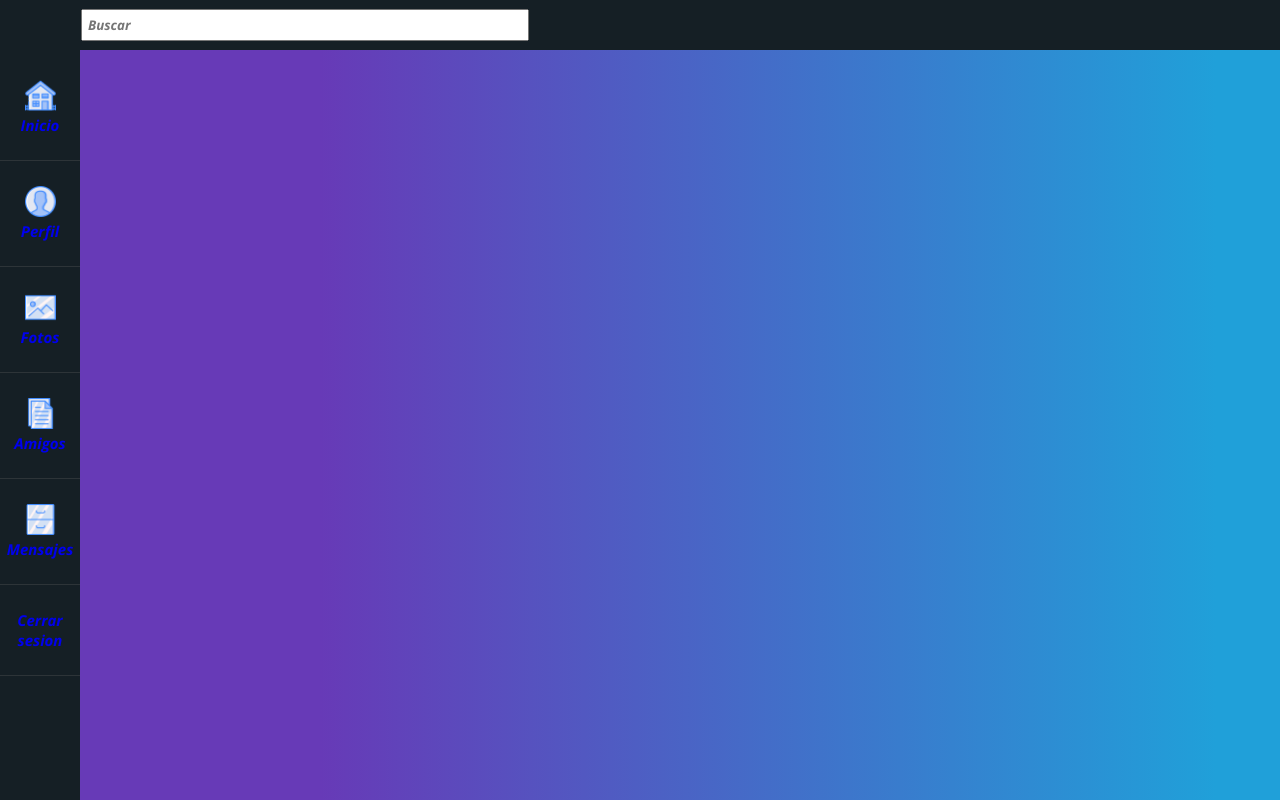
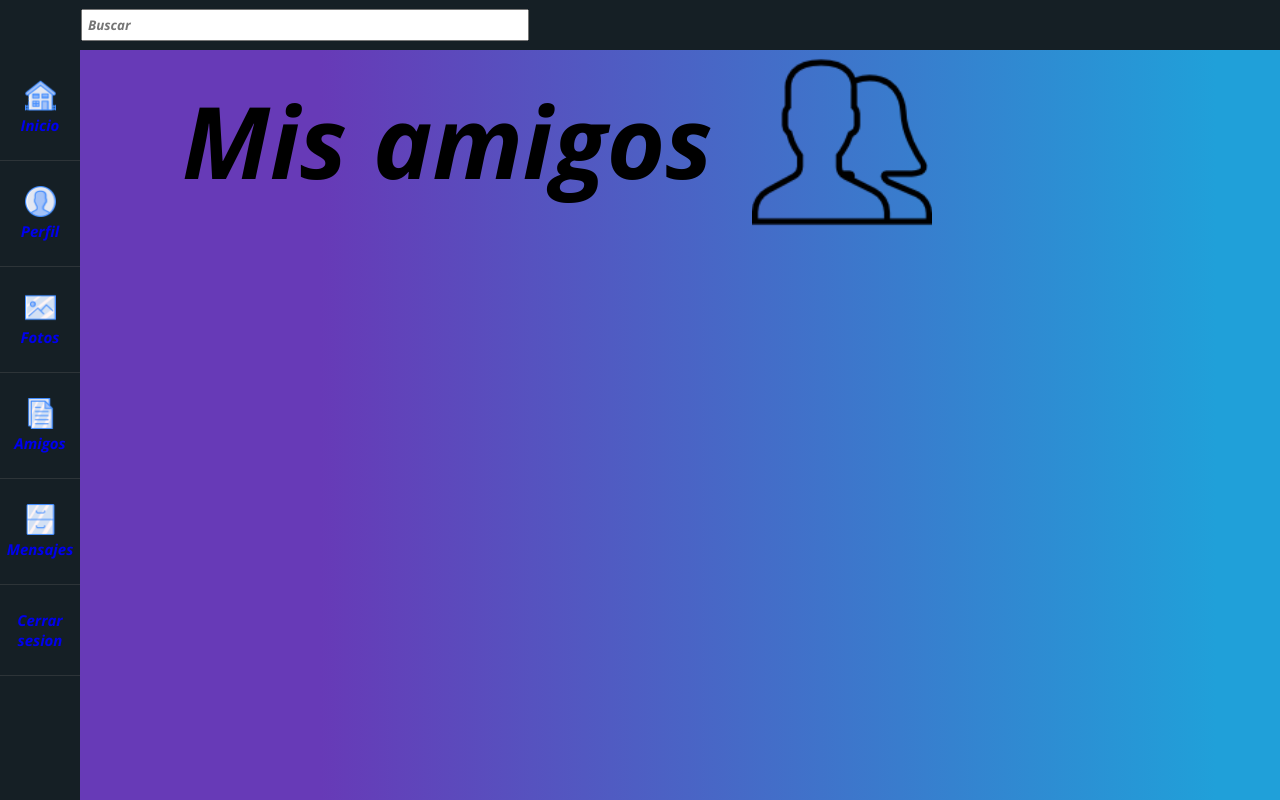
Before and after one commit to lupinzon3/ProyectoFrontEnd, a plain HTML site: page Mensajes.html in a window 1280 px wide. Drawn offline with nearby package versions, Linux system fonts and the light colour scheme.

Commit message:
Adelanto pagina mensajes

```diff
--- a/Estilos/estilomensajes.css
+++ b/Estilos/estilomensajes.css
@@ -22,6 +22,7 @@ body {
     width: 80px;
     height: 100%;
     background: #151f25;
+    z-index: 1;
 }
 
 #barrasuperior {
@@ -59,3 +60,27 @@ body {
     left: 81px;
     top: 9px;
 }
+
+
+
+#titulo {
+    width: 800px;
+    height: 220px;
+    position: relative;
+    margin-top: 50px;
+    margin-left: 180px;
+}
+
+#titulo h1 {
+    font-size: 100px;
+    float: left;
+    position: relative;
+    top: 20px;
+}
+
+#titulo img {
+    width: 180px;
+    float: right;
+    position: relative;
+    right: 50px;
+}
--- a/Mensajes.html
+++ b/Mensajes.html
@@ -24,5 +24,14 @@
         <input type="search" id="busqueda" placeholder="Buscar">
     </div>
 
+
+    <div id="titulo">
+        <h1>Mis amigos</h1>
+        <img src="Iconos/usuarios.png">
+    </div>
+
+
+
+
 </body>
 </html>
```
